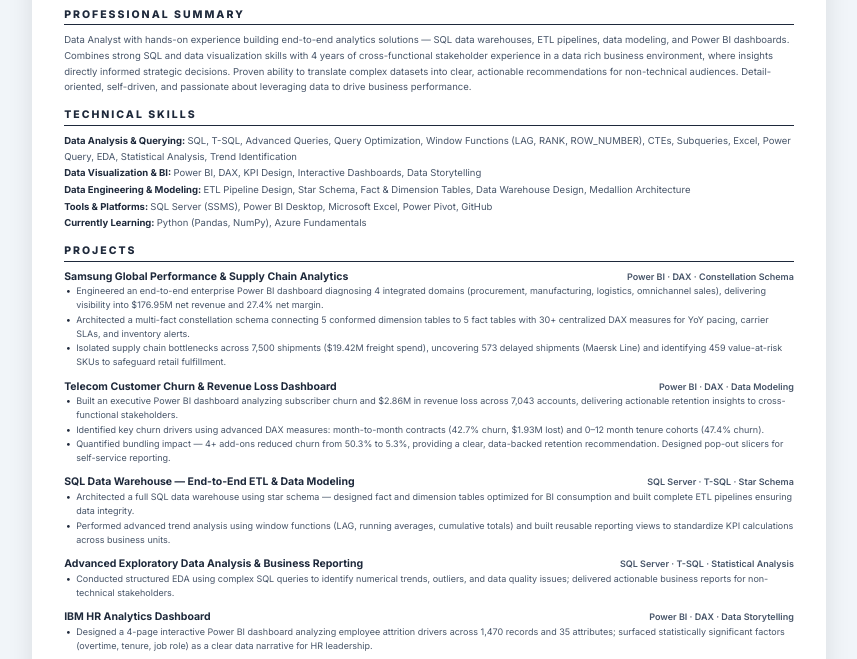
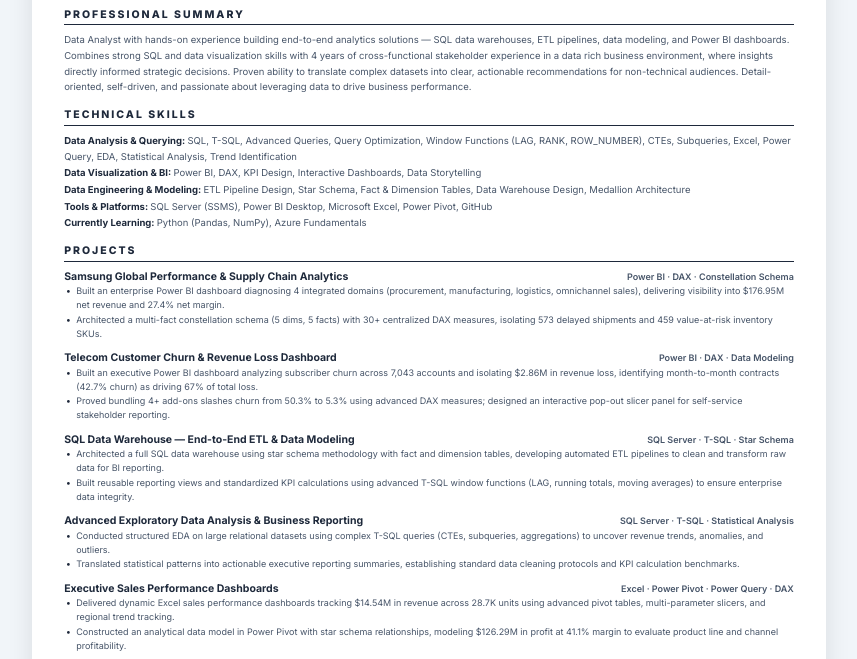
Before and after one commit to Nady-07/portfolio, a website: page cv/Mohamed_Alnady_CV_ATS.html in a window 1280 px wide. Shown: the part 110-769 px from the top of the page, without its empty margins (211-1068 px from the left). Drawn offline with Linux system fonts and the light colour scheme.

Commit message:
Update CV: remove IBM HR, standardize 2 bullets per project, and set Power BI SVG cover for Samsung project card

```diff
--- a/cv/Mohamed_Alnady_CV_ATS.html
+++ b/cv/Mohamed_Alnady_CV_ATS.html
@@ -365,9 +365,8 @@
                     <div class="entry-date">Power BI · DAX · Constellation Schema</div>
                 </div>
                 <ul class="bullets">
-                    <li>Engineered an end-to-end enterprise Power BI dashboard diagnosing 4 integrated domains (procurement, manufacturing, logistics, omnichannel sales), delivering visibility into $176.95M net revenue and 27.4% net margin.</li>
-                    <li>Architected a multi-fact constellation schema connecting 5 conformed dimension tables to 5 fact tables with 30+ centralized DAX measures for YoY pacing, carrier SLAs, and inventory alerts.</li>
-                    <li>Isolated supply chain bottlenecks across 7,500 shipments ($19.42M freight spend), uncovering 573 delayed shipments (Maersk Line) and identifying 459 value-at-risk SKUs to safeguard retail fulfillment.</li>
+                    <li>Built an enterprise Power BI dashboard diagnosing 4 integrated domains (procurement, manufacturing, logistics, omnichannel sales), delivering visibility into $176.95M net revenue and 27.4% net margin.</li>
+                    <li>Architected a multi-fact constellation schema (5 dims, 5 facts) with 30+ centralized DAX measures, isolating 573 delayed shipments and 459 value-at-risk inventory SKUs.</li>
                 </ul>
             </div>
 
@@ -377,9 +376,8 @@
                     <div class="entry-date">Power BI · DAX · Data Modeling</div>
                 </div>
                 <ul class="bullets">
-                    <li>Built an executive Power BI dashboard analyzing subscriber churn and $2.86M in revenue loss across 7,043 accounts, delivering actionable retention insights to cross-functional stakeholders.</li>
-                    <li>Identified key churn drivers using advanced DAX measures: month-to-month contracts (42.7% churn, $1.93M lost) and 0–12 month tenure cohorts (47.4% churn).</li>
-                    <li>Quantified bundling impact — 4+ add-ons reduced churn from 50.3% to 5.3%, providing a clear, data-backed retention recommendation. Designed pop-out slicers for self-service reporting.</li>
+                    <li>Built an executive Power BI dashboard analyzing subscriber churn across 7,043 accounts and isolating $2.86M in revenue loss, identifying month-to-month contracts (42.7% churn) as driving 67% of total loss.</li>
+                    <li>Proved bundling 4+ add-ons slashes churn from 50.3% to 5.3% using advanced DAX measures; designed an interactive pop-out slicer panel for self-service stakeholder reporting.</li>
                 </ul>
             </div>
 
@@ -389,8 +387,8 @@
                     <div class="entry-date">SQL Server · T-SQL · Star Schema</div>
                 </div>
                 <ul class="bullets">
-                    <li>Architected a full SQL data warehouse using star schema — designed fact and dimension tables optimized for BI consumption and built complete ETL pipelines ensuring data integrity.</li>
-                    <li>Performed advanced trend analysis using window functions (LAG, running averages, cumulative totals) and built reusable reporting views to standardize KPI calculations across business units.</li>
+                    <li>Architected a full SQL data warehouse using star schema methodology with fact and dimension tables, developing automated ETL pipelines to clean and transform raw data for BI reporting.</li>
+                    <li>Built reusable reporting views and standardized KPI calculations using advanced T-SQL window functions (LAG, running totals, moving averages) to ensure enterprise data integrity.</li>
                 </ul>
             </div>
 
@@ -400,17 +398,8 @@
                     <div class="entry-date">SQL Server · T-SQL · Statistical Analysis</div>
                 </div>
                 <ul class="bullets">
-                    <li>Conducted structured EDA using complex SQL queries to identify numerical trends, outliers, and data quality issues; delivered actionable business reports for non-technical stakeholders.</li>
-                </ul>
-            </div>
-
-            <div class="entry">
-                <div class="entry-header">
-                    <div class="entry-title"><a href="https://nady-07.github.io/portfolio/#projects" target="_blank" style="color: inherit; text-decoration: none;">IBM HR Analytics Dashboard</a></div>
-                    <div class="entry-date">Power BI · DAX · Data Storytelling</div>
-                </div>
-                <ul class="bullets">
-                    <li>Designed a 4-page interactive Power BI dashboard analyzing employee attrition drivers across 1,470 records and 35 attributes; surfaced statistically significant factors (overtime, tenure, job role) as a clear data narrative for HR leadership.</li>
+                    <li>Conducted structured EDA on large relational datasets using complex T-SQL queries (CTEs, subqueries, aggregations) to uncover revenue trends, anomalies, and outliers.</li>
+                    <li>Translated statistical patterns into actionable executive reporting summaries, establishing standard data cleaning protocols and KPI calculation benchmarks.</li>
                 </ul>
             </div>
 
@@ -420,7 +409,8 @@
                     <div class="entry-date">Excel · Power Pivot · Power Query · DAX</div>
                 </div>
                 <ul class="bullets">
-                    <li>Delivered two executive dashboards: one tracking $14.54M revenue across 28.7K units (pivot tables, slicers, trend charts) and one modeling $126.29M profit at 41.1% margin using Power Query star-schema prep.</li>
+                    <li>Delivered dynamic Excel sales performance dashboards tracking $14.54M in revenue across 28.7K units using advanced pivot tables, multi-parameter slicers, and regional trend tracking.</li>
+                    <li>Constructed an analytical data model in Power Pivot with star schema relationships, modeling $126.29M in profit at 41.1% margin to evaluate product line and channel profitability.</li>
                 </ul>
             </div>
         </section>
```
Also changed, not shown: cv/Mohamed_Alnady_CV.html (+17 -16 lines), index.html (+1 -1 lines), 2 other files.
